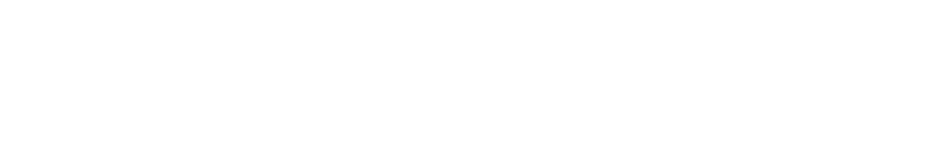
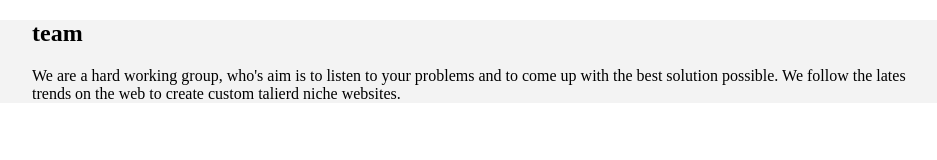
Before and after one commit to KarelinIvan/team, a plain HTML site: page index.html in a window 1280 px wide. Shown: the whole page, without its empty margins (158-1095 px from the left). Drawn offline with Linux system fonts and the light colour scheme.

Commit message:
2-й коммит

```diff
--- a/css/style.css
+++ b/css/style.css
@@ -1,3 +1,12 @@
 * {
     box-sizing: border-box;
 }
+
+.container {
+    width: 900px;
+    margin: 0 auto;
+}
+
+.team {
+    background-color: #f3f3f3;
+}
--- a/index.html
+++ b/index.html
@@ -1,17 +1,24 @@
 <!DOCTYPE html>
 <html lang="en">
 	<head>
-    <meta charset="UTF-8">
-    <meta name="viewport" content="width=device-width, initial-scale=1.0">
-    <link rel="stylesheet" href="css/font-awesome.min.css">
-    <link rel="stylesheet" href="css/style.css">
+		<meta charset="UTF-8" />
+		<meta name="viewport" content="width=device-width, initial-scale=1.0" />
+		<link rel="stylesheet" href="css/font-awesome.min.css" />
+		<link rel="stylesheet" href="css/style.css" />
 		<title>Document</title>
 	</head>
 	<body>
 		<div class="team">
 			<div class="container">
 				<div class="team__inner">
-
+					<h2 class="team__title">team</h2>
+					<div class="team__line"></div>
+					<p class="team__text">
+						We are a hard working group, who's aim is to listen to
+						your problems and to come up with the best solution
+						possible. We follow the lates trends on the web to
+						create custom talierd niche websites.
+					</p>
 				</div>
 			</div>
 		</div>
```
Also changed, not shown: img/team1.png (added), img/team2.png (added), img/team3.png (added), img/team4.png (added). Lines whose indentation alone changed are shown as unchanged.
